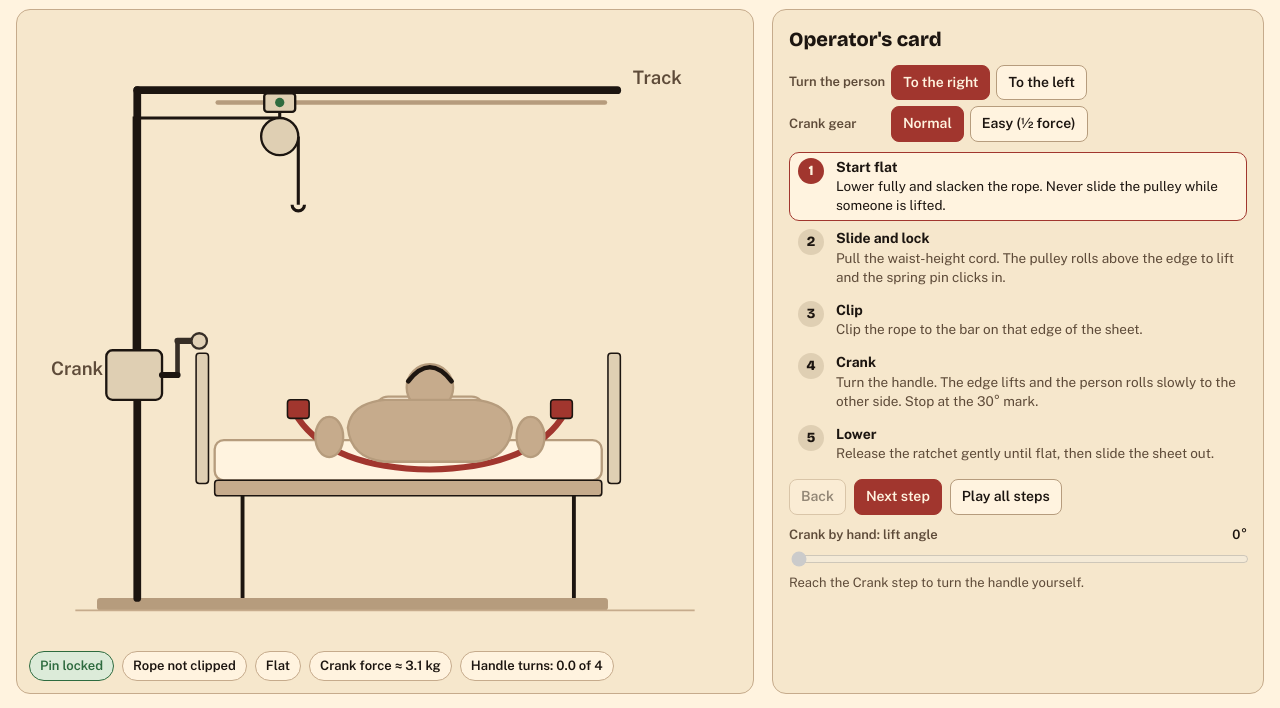
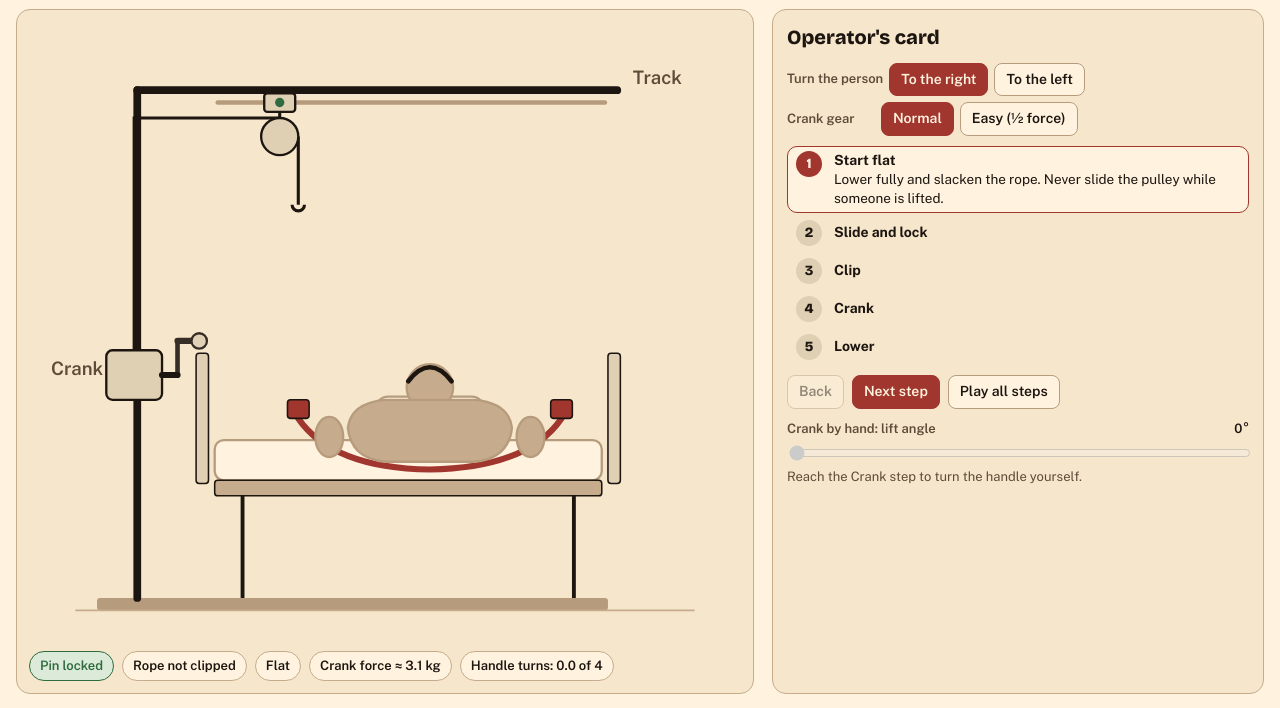
Before and after one commit to Feryan123/SenangTurn, a plain HTML site: page index.html in a window 1280 px wide. Shown: the part 92-800 px from the top of the page. Drawn offline with nearby package versions, Linux system fonts and the light colour scheme.

Commit message:
Fit operator's card on one screen

```diff
--- a/index.html
+++ b/index.html
@@ -85,11 +85,11 @@
 <button id="gearE" type="button" aria-pressed="false">Easy (½ force)</button></div>
 </div>
 <ol class="steps" id="steps">
-<li><div><strong>Start flat</strong>Lower fully and slacken the rope. Never slide the pulley while someone is lifted.</div></li>
-<li><div><strong>Slide and lock</strong>Pull the waist-height cord. The pulley rolls above the edge to lift and the spring pin clicks in.</div></li>
-<li><div><strong>Clip</strong>Clip the rope to the bar on that edge of the sheet.</div></li>
-<li><div><strong>Crank</strong>Turn the handle. The edge lifts and the person rolls slowly to the other side. Stop at the 30° mark.</div></li>
-<li><div><strong>Lower</strong>Release the ratchet gently until flat, then slide the sheet out.</div></li>
+<li><div><strong>Start flat</strong><span class="desc">Lower fully and slacken the rope. Never slide the pulley while someone is lifted.</span></div></li>
+<li><div><strong>Slide and lock</strong><span class="desc">Pull the waist-height cord. The pulley rolls above the edge to lift and the spring pin clicks in.</span></div></li>
+<li><div><strong>Clip</strong><span class="desc">Clip the rope to the bar on that edge of the sheet.</span></div></li>
+<li><div><strong>Crank</strong><span class="desc">Turn the handle. The edge lifts and the person rolls slowly to the other side. Stop at the 30° mark.</span></div></li>
+<li><div><strong>Lower</strong><span class="desc">Release the ratchet gently until flat, then slide the sheet out.</span></div></li>
 </ol>
 <div class="nav">
 <button id="back" type="button">Back</button>
--- a/styles.css
+++ b/styles.css
@@ -84,16 +84,25 @@ input[type=range]{width:100%;accent-color:var(--accent)}
   .bench{flex:1;min-height:0;grid-template-columns:minmax(0,1.5fr) minmax(340px,1fr);align-items:stretch}
   .stage{min-height:0;padding:12px}
   .stage svg{flex:1;min-height:0;height:100%}
-  .card{min-height:0;overflow:auto;padding:14px 16px;gap:10px}
+  .card{min-height:0;overflow:auto;padding:12px 14px;gap:10px}
   h2{font-size:20px}
   .toggles{gap:6px}
+  .seg span{min-width:88px}
   ol.steps{gap:2px}
-  ol.steps li{padding:5px 8px;font-size:13.5px;line-height:1.4}
+  ol.steps li{padding:4px 8px;font-size:13.5px;line-height:1.4;align-items:center}
   ol.steps li strong{font-size:14px}
-  button{padding:6px 11px}
+  /* Only the current step shows its description, so the card never needs to scroll */
+  ol.steps li:not(.now) .desc{display:none}
+  ol.steps li.now{align-items:start}
+  button{padding:5px 11px}
 }
 @media (min-width:821px) and (max-height:760px){
   .eyebrow{display:none}
+  .lede{font-size:13px;line-height:1.4}
   ol.steps li{font-size:12.5px}
+  ol.steps li::before{width:22px;height:22px;font-size:12px}
+  ol.steps li{grid-template-columns:24px minmax(0,1fr)}
+  .card{gap:8px}
+  .hint{display:none}
 }
 @media (prefers-reduced-motion: reduce){*{transition:none!important}}
```
